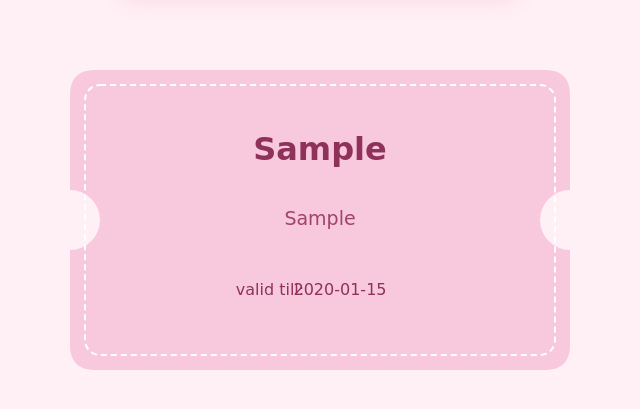
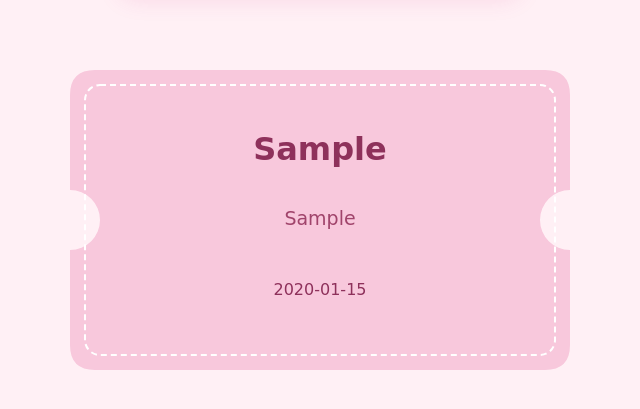
Before and after one commit to niajmahmud/Coupon-Generator-, a plain HTML site: page index.html in a window 1280 px wide. Both pictures are taken after typing "Sample", "Sample", "2020-01-15" into the empty fields and a click on the button "generate". Shown: the part 505-914 px from the top of the page, 320-960 px from the left. Drawn offline with Linux system fonts and the light colour scheme.

Commit message:
Update index.html

```diff
--- a/index.html
+++ b/index.html
@@ -74,8 +74,8 @@
             <text id="couponDescription" class="coupon-description" x="250" y="155">description</text>
 
             <!-- Validity -->
-            <text id="couponValidity" class="coupon-validity" x="270" y="225"></text>
-            <text id="couponValidity" class="coupon-validity" x="200" y="225">valid till: </text>
+           <text id="couponValidity" class="coupon-validity"
+      x="250" y="225" text-anchor="middle">valid till: </text>
 
         </svg>
 
```
